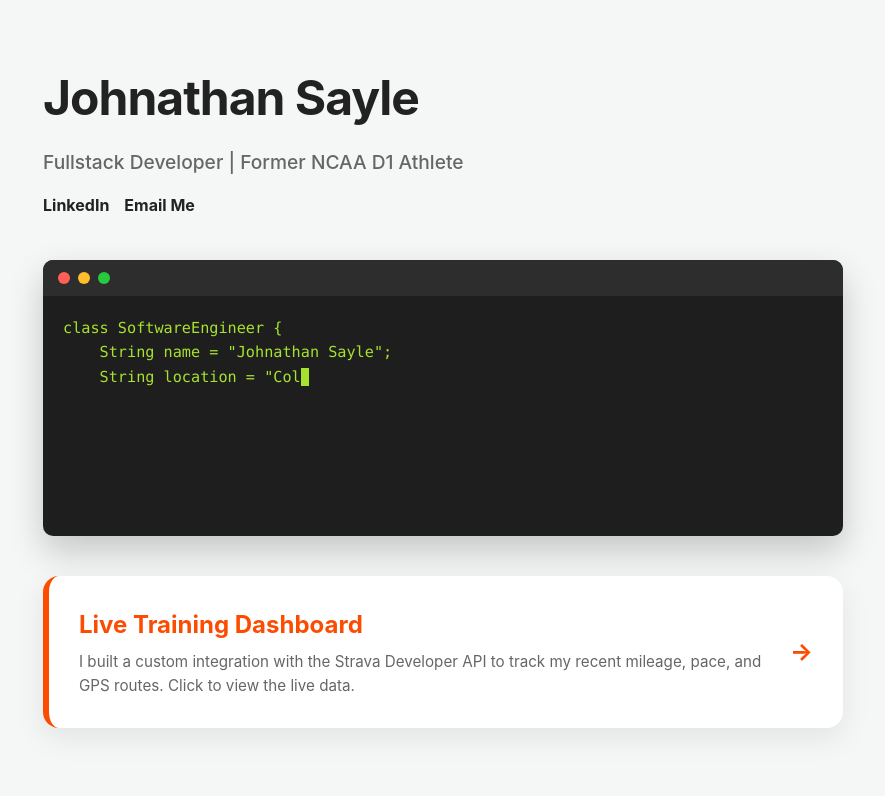
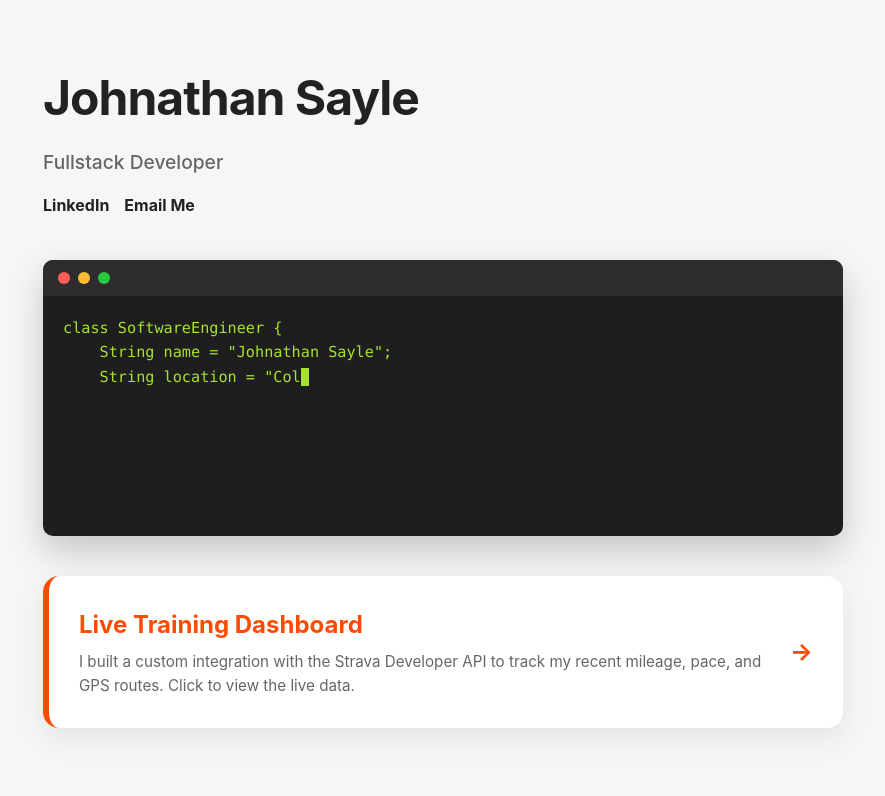
Before and after one commit to discmuncher443/johnny-website, a plain HTML site: page index.html in a window 1280 px wide. Shown: the top 796 px of the page, without its empty margins (197-1082 px from the left). Drawn offline with Linux system fonts and the light colour scheme.

Commit message:
removing former athlete

```diff
--- a/index.html
+++ b/index.html
@@ -13,7 +13,7 @@
 
         <header>
             <h1>Johnathan Sayle</h1>
-            <p class="subtitle">Fullstack Developer | Former NCAA D1 Athlete</p>
+            <p class="subtitle">Fullstack Developer</p>
             <div class="contact-links">
                 <a href="https://www.linkedin.com/in/johnathan-sayle/" target="_blank">LinkedIn</a>
                 <a href="mailto:20saylej@gmail.com">Email Me</a>
```
